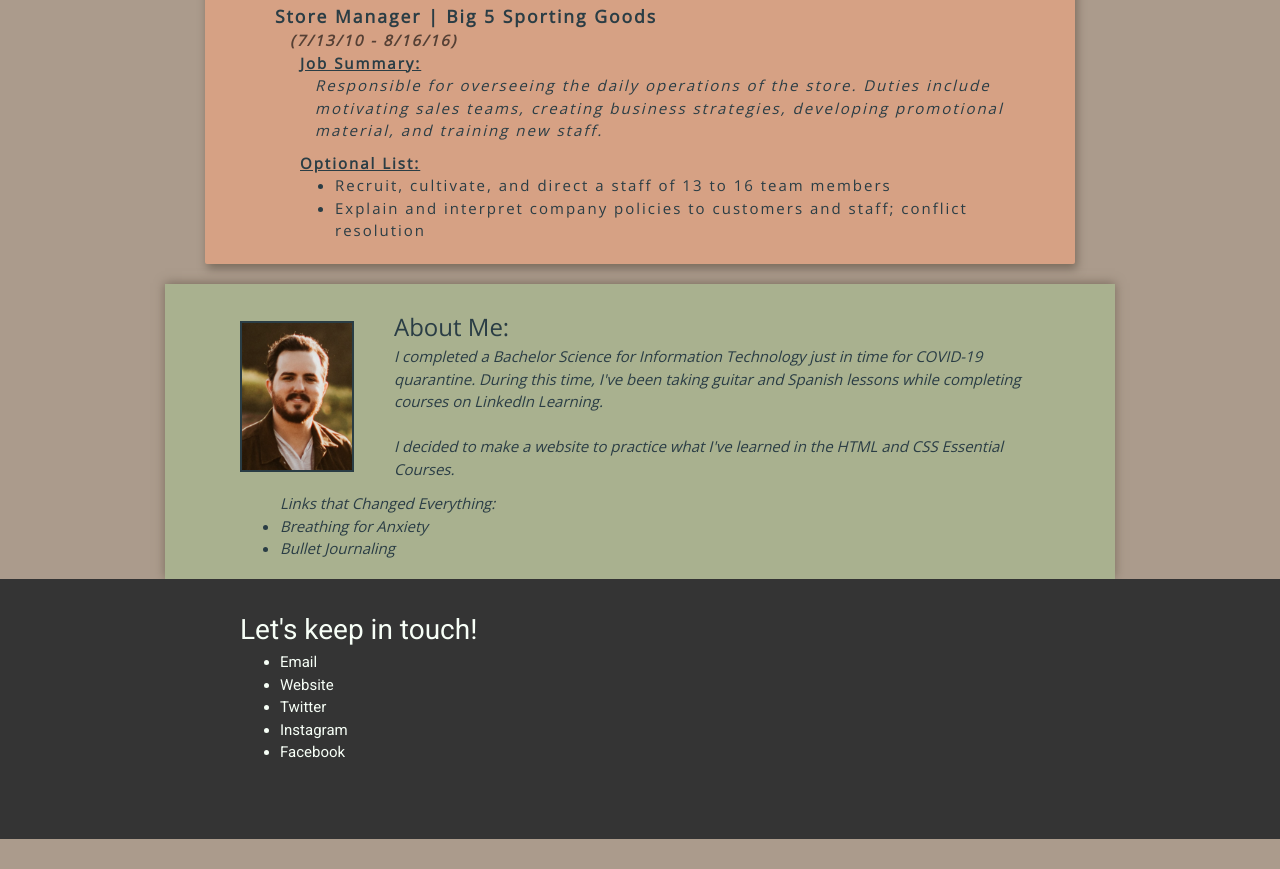
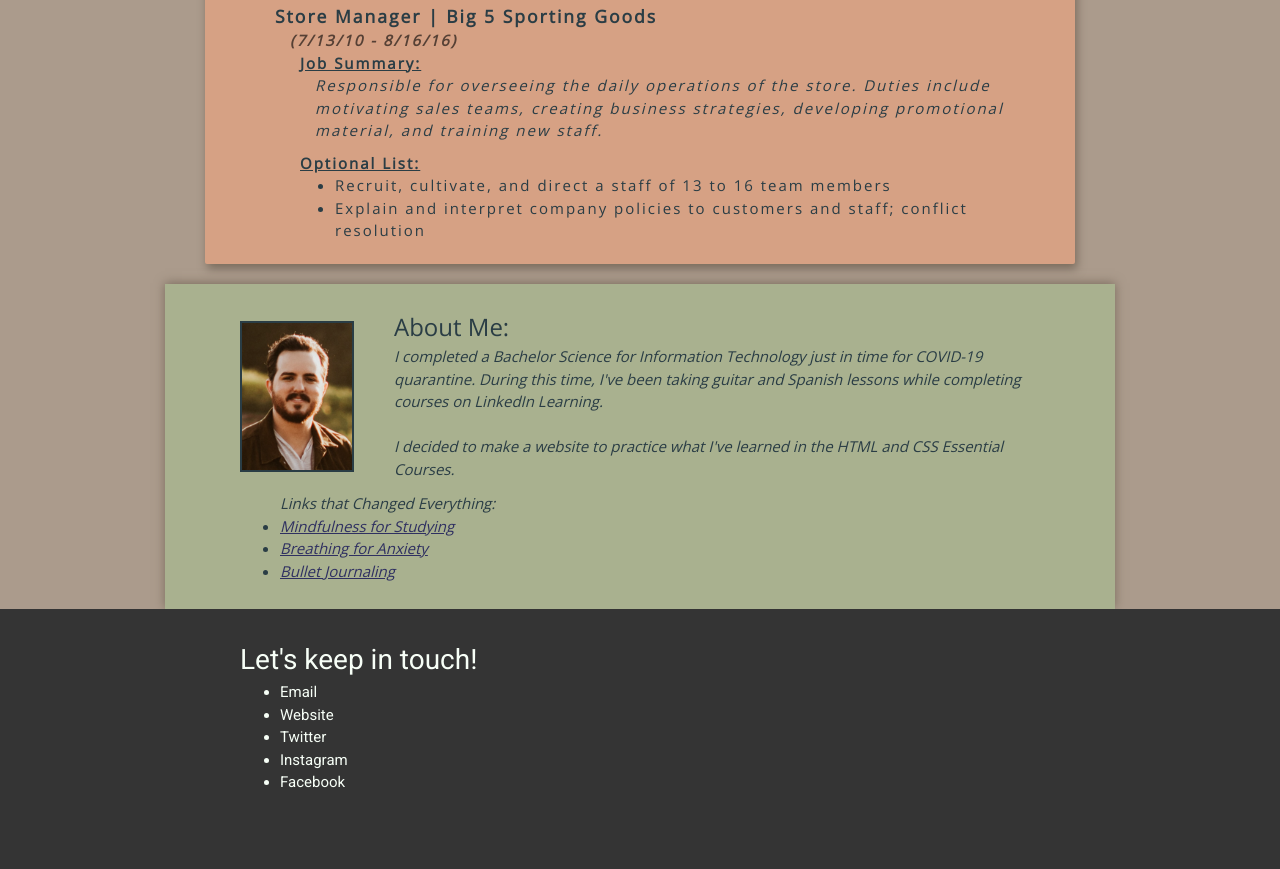
Before and after one commit to kepando/kepando.github.io, a plain HTML site: page index.html in a window 1280 px wide. Shown: the part 1672-2541 px from the top of the page. Before the commit the page ends 2511 px from the top, so only its background shows below. Drawn offline with nearby package versions, Linux system fonts and the light colour scheme.

Commit message:
About Me
Update to add links

```diff
--- a/index.html
+++ b/index.html
@@ -41,6 +41,8 @@
                         <h3>Company IT Page</h3>
                         <p>The reason I started studying Web Development. My company needed  a new IT page; this is what I made using the techniques I've learned so far. </p>
                     </article>
+                    <!-- Technical Writing -->
+                    <!-- DESK PROJECT -->
 
                     <!-- PICTURE PAGE -->
                     <article id="two">
@@ -152,8 +154,9 @@
                         I decided to make a website to practice what I've learned in the HTML and CSS Essential Courses.</p>
                     </section>
                     <ul>Links that Changed Everything:
-                        <li>Breathing for Anxiety</li>
-                        <li>Bullet Journaling</li>
+                        <li><a href="https://csuglobal.edu/blog/using-mindfulness-techniques-to-improve-schoolwork?utm_medium=socialmedia&utm_source=linkedin_company&utm_campaign=productcategory_general&utm_content=_9_5_19" target="_blank">Mindfulness for Studying</a></li>
+                        <li><a href="https://www.medicalnewstoday.com/articles/324417" target="_blank">Breathing for Anxiety</a></li>
+                        <li><a href="https://bulletjournal.com/pages/learn" target="_blank">Bullet Journaling</a></li>
                     </ul>
                 </div>
             </section>
--- a/styles.css
+++ b/styles.css
@@ -338,7 +338,7 @@ header p {
     color: #2A3D45;
     font-family: 'Open Sans', sans-serif;
     padding: 25px 25px 0px 25px;
-    height: 270px;
+    height: 300px;
     width: 900px;
     margin: 0px auto 0px auto;
     box-shadow: 0px -1px 10px #7A6C5d;
```
Also changed, not shown: 2 other files.
